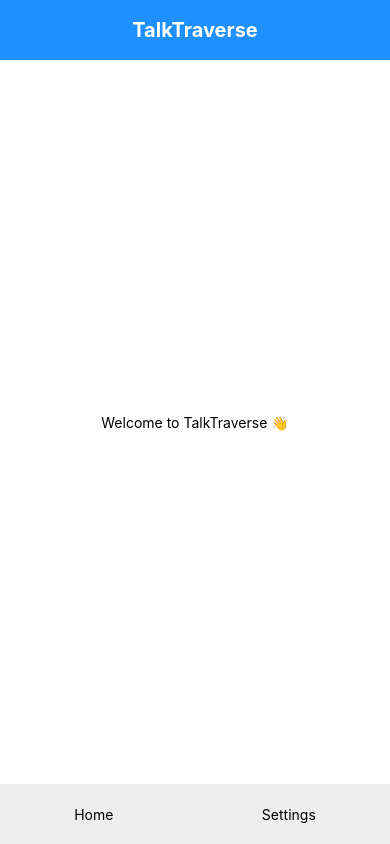
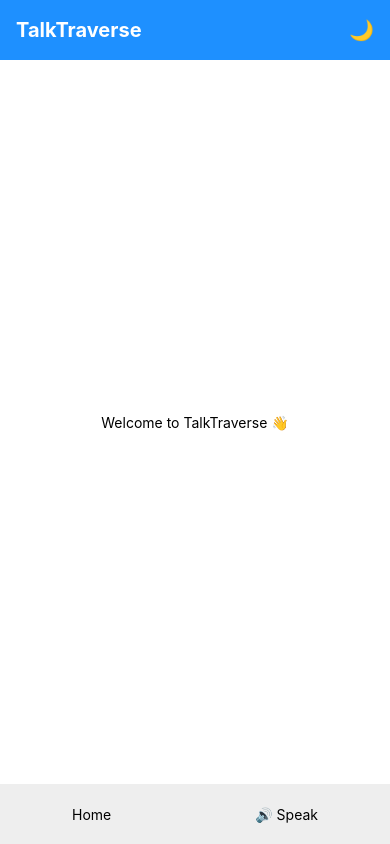
Before and after one commit to Khurram-Devs/Talk-Traverse, a React Native app: screen / in a window 390 px wide. Built offline with nearby package versions, Linux system fonts and the light colour scheme.

Commit message:
Implemented TTS
Implemented Theme, and TTS

```diff
--- a/App.js
+++ b/App.js
@@ -1,10 +1,13 @@
 import { NavigationContainer } from '@react-navigation/native';
 import AppNavigator from './src/navigation/AppNavigator';
+import { ThemeProvider } from './src/theme/ThemeContext';
 
 export default function App() {
   return (
-    <NavigationContainer>
-      <AppNavigator />
-    </NavigationContainer>
+    <ThemeProvider>
+      <NavigationContainer>
+        <AppNavigator />
+      </NavigationContainer>
+    </ThemeProvider>
   );
 }
--- a/src/components/BottomNav.js
+++ b/src/components/BottomNav.js
@@ -1,10 +1,17 @@
-import { View, Text, StyleSheet } from 'react-native';
+import { View, Text, Pressable, StyleSheet } from "react-native";
+import { useNavigation } from "@react-navigation/native";
 
 const BottomNav = () => {
+  const navigation = useNavigation();
+
   return (
     <View style={styles.container}>
-      <Text>Home</Text>
-      <Text>Settings</Text>
+      <Pressable onPress={() => navigation.navigate("Home")}>
+        <Text>Home</Text>
+      </Pressable>
+      <Pressable onPress={() => navigation.navigate("TextToSpeech")}>
+        <Text>🔊 Speak</Text>
+      </Pressable>
     </View>
   );
 };
@@ -14,9 +21,9 @@ export default BottomNav;
 const styles = StyleSheet.create({
   container: {
     height: 60,
-    backgroundColor: '#eee',
-    flexDirection: 'row',
-    justifyContent: 'space-around',
-    alignItems: 'center',
+    backgroundColor: "#eee",
+    flexDirection: "row",
+    justifyContent: "space-around",
+    alignItems: "center",
   },
 });
--- a/src/components/Header.js
+++ b/src/components/Header.js
@@ -1,9 +1,17 @@
-import { View, Text, StyleSheet } from 'react-native';
+import { View, Text, StyleSheet, Pressable } from 'react-native';
+import { useTheme } from '../theme/ThemeContext';
 
 const Header = () => {
+  const { theme, toggleTheme } = useTheme();
+
   return (
-    <View style={styles.container}>
-      <Text style={styles.title}>TalkTraverse</Text>
+    <View style={[styles.container, { backgroundColor: theme.headerBackground }]}>
+      <Text style={[styles.title, { color: theme.headerText }]}>TalkTraverse</Text>
+      <Pressable onPress={toggleTheme}>
+        <Text style={[styles.toggle, { color: theme.headerText }]}>
+          {theme.mode === 'light' ? '🌙' : '☀️'}
+        </Text>
+      </Pressable>
     </View>
   );
 };
@@ -13,13 +21,16 @@ export default Header;
 const styles = StyleSheet.create({
   container: {
     height: 60,
-    backgroundColor: '#1e90ff',
-    justifyContent: 'center',
+    flexDirection: 'row',
+    justifyContent: 'space-between',
     alignItems: 'center',
+    paddingHorizontal: 16,
   },
   title: {
-    color: '#fff',
     fontSize: 20,
     fontWeight: 'bold',
   },
+  toggle: {
+    fontSize: 20,
+  },
 });
--- a/src/layout/AppLayout.js
+++ b/src/layout/AppLayout.js
@@ -1,10 +1,13 @@
 import { View, StyleSheet } from 'react-native';
 import Header from '../components/Header';
 import BottomNav from '../components/BottomNav';
+import { useTheme } from '../theme/ThemeContext';
 
 const AppLayout = ({ children }) => {
+  const { theme } = useTheme();
+
   return (
-    <View style={styles.container}>
+    <View style={[styles.container, { backgroundColor: theme.background }]}>
       <Header />
       <View style={styles.content}>
         {children}
@@ -19,7 +22,6 @@ export default AppLayout;
 const styles = StyleSheet.create({
   container: {
     flex: 1,
-    backgroundColor: '#fff',
   },
   content: {
     flex: 1,
--- a/src/navigation/AppNavigator.js
+++ b/src/navigation/AppNavigator.js
@@ -1,6 +1,7 @@
-import { createNativeStackNavigator } from '@react-navigation/native-stack';
-import HomeScreen from '../screens/HomeScreen';
-import AppLayout from '../layout/AppLayout';
+import { createNativeStackNavigator } from "@react-navigation/native-stack";
+import HomeScreen from "../screens/HomeScreen";
+import TextToSpeechScreen from "../screens/TextToSpeechScreen";
+import AppLayout from "../layout/AppLayout";
 
 const Stack = createNativeStackNavigator();
 
@@ -15,6 +16,14 @@ const AppNavigator = () => {
           </AppLayout>
         )}
       />
+      <Stack.Screen
+        name="TextToSpeech"
+        children={() => (
+          <AppLayout>
+            <TextToSpeechScreen />
+          </AppLayout>
+        )}
+      />
     </Stack.Navigator>
   );
 };
--- a/src/screens/HomeScreen.js
+++ b/src/screens/HomeScreen.js
@@ -1,9 +1,14 @@
-import { View, Text, StyleSheet } from 'react-native';
+import { View, Text, StyleSheet } from "react-native";
+import { useTheme } from "../theme/ThemeContext";
 
 const HomeScreen = () => {
+  const {theme} = useTheme();
+
   return (
     <View style={styles.container}>
-      <Text>Welcome to TalkTraverse 👋</Text>
+      <Text style={[styles.title, { color: theme.text }]}>
+        Welcome to TalkTraverse 👋
+      </Text>
     </View>
   );
 };
@@ -13,7 +18,7 @@ export default HomeScreen;
 const styles = StyleSheet.create({
   container: {
     flex: 1,
-    justifyContent: 'center',
-    alignItems: 'center',
+    justifyContent: "center",
+    alignItems: "center",
   },
 });
--- /dev/null
+++ b/src/screens/TextToSpeechScreen.js
@@ -0,0 +1,57 @@
+import { View, Text, TextInput, Button, StyleSheet } from 'react-native';
+import * as Speech from 'expo-speech';
+import { useState } from 'react';
+import { useTheme } from '../theme/ThemeContext';
+
+const TextToSpeechScreen = () => {
+  const { theme } = useTheme();
+  const [text, setText] = useState('');
+
+  const handleSpeak = () => {
+    if (text.trim() === '') return;
+    Speech.speak(text, {
+      language: 'en',
+      pitch: 1.0,
+      rate: 0.9,
+    });
+  };
+
+  return (
+    <View style={[styles.container, { backgroundColor: theme.background }]}>
+      <Text style={[styles.label, { color: theme.text }]}>
+        Enter text to speak:
+      </Text>
+      <TextInput
+        style={[styles.input, { color: theme.text, borderColor: theme.text }]}
+        placeholder="Type something..."
+        placeholderTextColor="#aaa"
+        value={text}
+        onChangeText={setText}
+        multiline
+      />
+      <Button title="Speak" onPress={handleSpeak} color={theme.primary} />
+    </View>
+  );
+};
+
+export default TextToSpeechScreen;
+
+const styles = StyleSheet.create({
+  container: {
+    flex: 1,
+    padding: 20,
+    justifyContent: 'center',
+  },
+  label: {
+    fontSize: 18,
+    marginBottom: 10,
+  },
+  input: {
+    height: 120,
+    borderWidth: 1,
+    borderRadius: 10,
+    padding: 10,
+    marginBottom: 20,
+    textAlignVertical: 'top',
+  },
+});
--- /dev/null
+++ b/src/theme/ThemeContext.js
@@ -0,0 +1,20 @@
+import { createContext, useContext, useState } from 'react';
+import { lightTheme, darkTheme } from './theme';
+
+const ThemeContext = createContext();
+
+export const ThemeProvider = ({ children }) => {
+  const [theme, setTheme] = useState(lightTheme);
+
+  const toggleTheme = () => {
+    setTheme(prev => (prev.mode === 'light' ? darkTheme : lightTheme));
+  };
+
+  return (
+    <ThemeContext.Provider value={{ theme, toggleTheme }}>
+      {children}
+    </ThemeContext.Provider>
+  );
+};
+
+export const useTheme = () => useContext(ThemeContext);
--- /dev/null
+++ b/src/theme/theme.js
@@ -0,0 +1,19 @@
+export const lightTheme = {
+    mode: 'light',
+    background: '#ffffff',
+    text: '#000000',
+    primary: '#1e90ff',
+    headerBackground: '#1e90ff',
+    headerText: '#ffffff',
+    bottomNavBackground: '#eeeeee',
+  };
+
+  export const darkTheme = {
+    mode: 'dark',
+    background: '#121212',
+    text: '#ffffff',
+    primary: '#1e90ff',
+    headerBackground: '#1f1f1f',
+    headerText: '#ffffff',
+    bottomNavBackground: '#222',
+  };
```
Also changed, not shown: package.json (+7 -1 lines), 1 other file (tests, documents, lock files or other folders).
